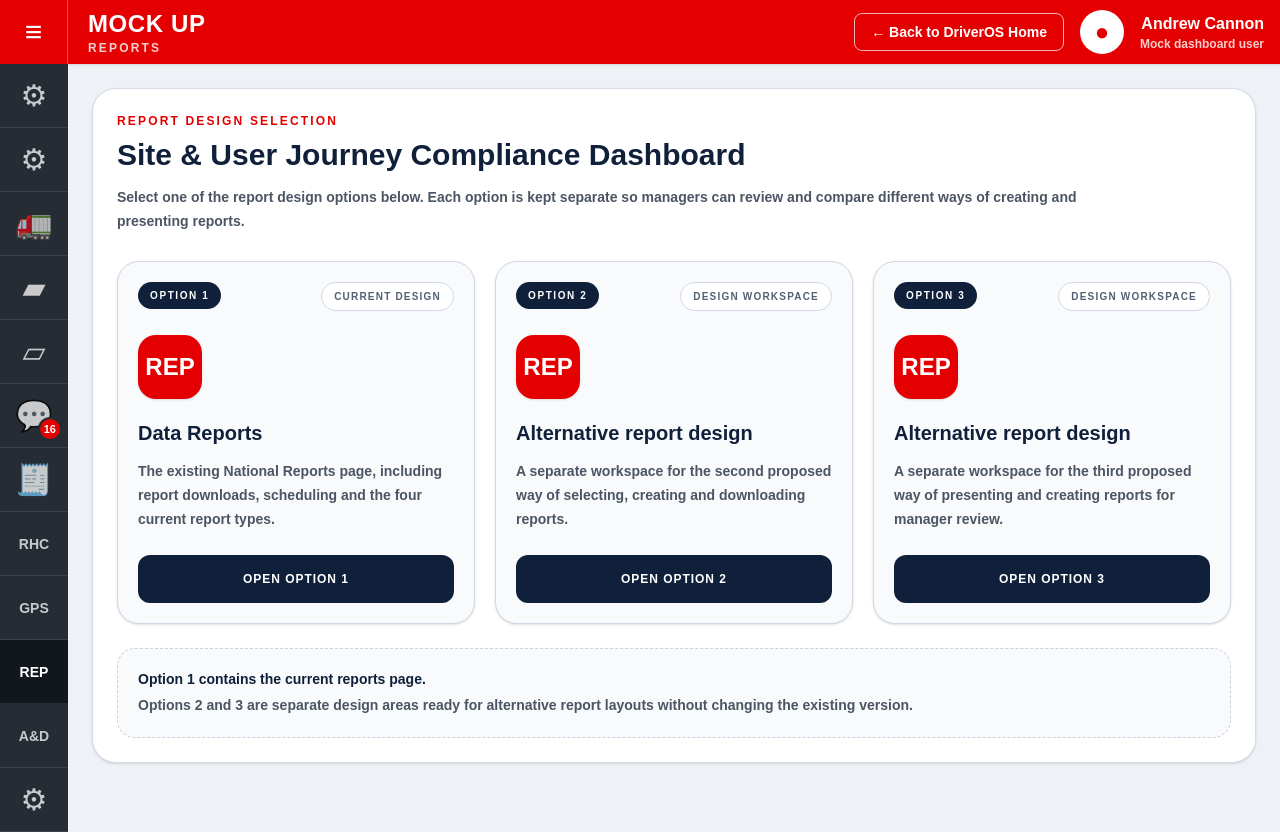
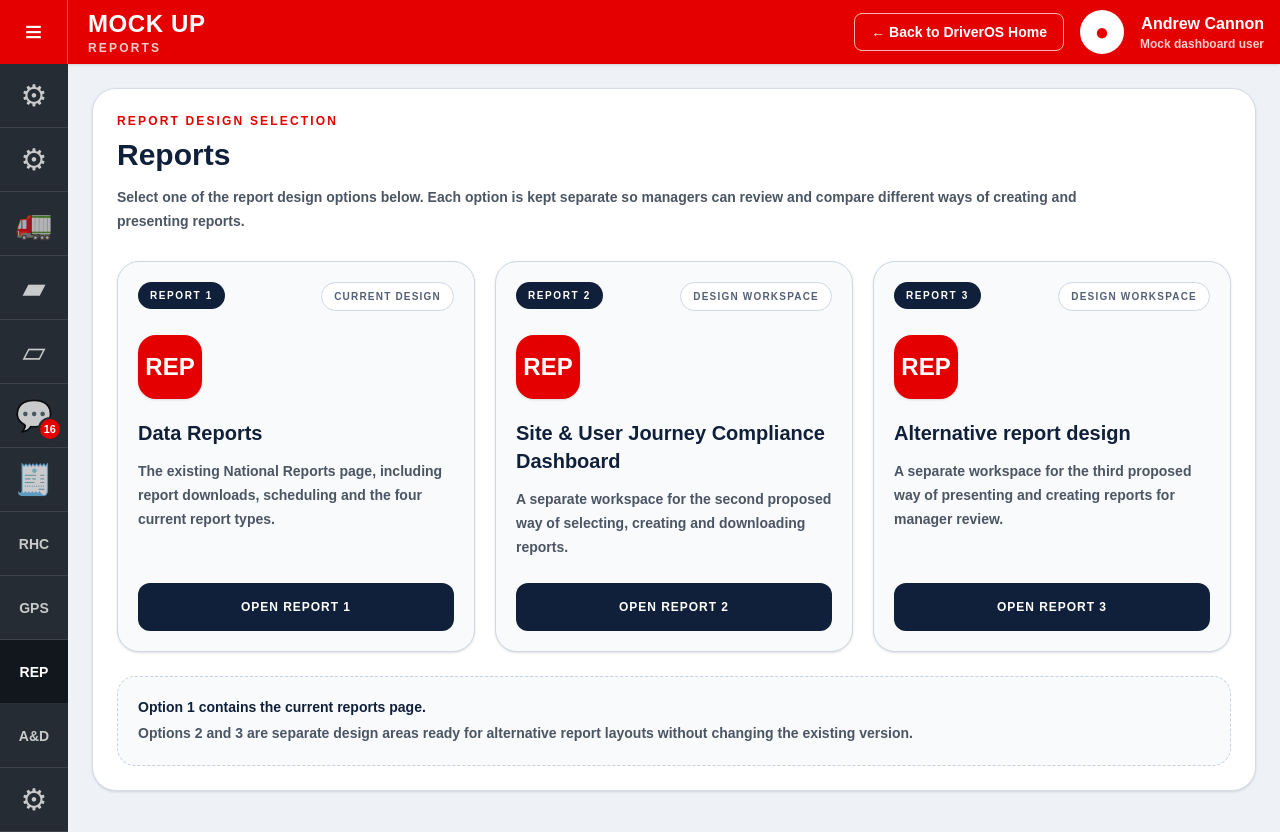
Before and after one commit to acannon76/rugby-league-supporter-web, a Next.js app: page /internal/app-ideas/link-message-mock/reports in a window 1280 px wide. Built offline with nearby package versions, Linux system fonts and the light colour scheme.

Commit message:
report main page change

```diff
--- a/src/app/internal/app-ideas/link-message-mock/reports/page.tsx
+++ b/src/app/internal/app-ideas/link-message-mock/reports/page.tsx
@@ -27,7 +27,7 @@ const sidebarItems: SidebarItem[] = [
 
 const reportOptions = [
   {
-    number: "Option 1",
+    number: "Report 1",
     title: "Data Reports",
     description:
       "The existing National Reports page, including report downloads, scheduling and the four current report types.",
@@ -36,8 +36,8 @@ const reportOptions = [
     available: true,
   },
   {
-    number: "Option 2",
-    title: "Alternative report design",
+    number: "Report 2",
+    title: "Site & User Journey Compliance Dashboard",
     description:
       "A separate workspace for the second proposed way of selecting, creating and downloading reports.",
     href: "/internal/app-ideas/link-message-mock/reports/option-2",
@@ -45,7 +45,7 @@ const reportOptions = [
     available: true,
   },
   {
-    number: "Option 3",
+    number: "Report 3",
     title: "Alternative report design",
     description:
       "A separate workspace for the third proposed way of presenting and creating reports for manager review.",
@@ -66,7 +66,7 @@ export default function ReportsOptionsPage() {
           <section className="rounded-[24px] border border-[#d6dde8] bg-white p-5 shadow-sm sm:p-6">
             <div className="max-w-5xl">
               <p className="text-xs font-black uppercase tracking-[0.18em] text-[#e40000]">Report design selection</p>
-              <h1 className="mt-2 text-3xl font-black text-[#10203a]">Site & User Journey Compliance Dashboard</h1>
+              <h1 className="mt-2 text-3xl font-black text-[#10203a]">Reports</h1>
               <p className="mt-3 text-sm font-bold leading-6 text-[#4b5563]">
                 Select one of the report design options below. Each option is kept separate so managers can review and compare different ways of creating and presenting reports.
               </p>
```
